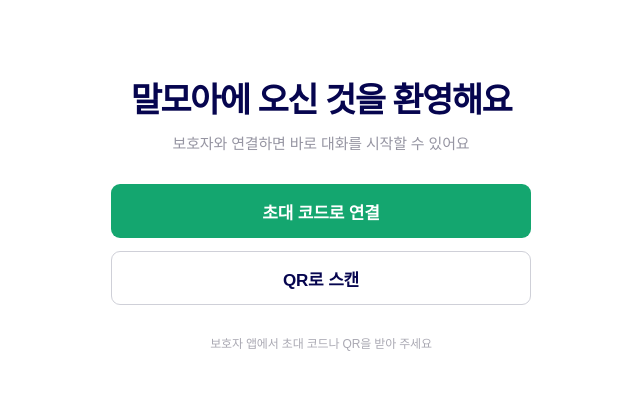
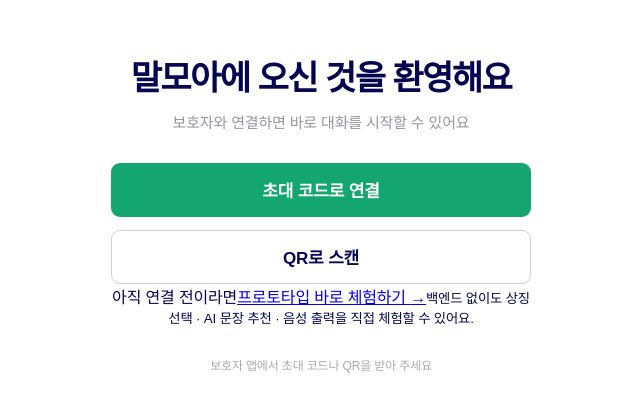
Before and after one commit to usernameisuser11/malmoa-ai-personalization, a Next.js app in the folder frontend/: page / in a window 1280 px wide. Shown: the part 153-564 px from the top of the page, without its empty margins (319-959 px from the left). Built offline with nearby package versions, Linux system fonts and the light colour scheme.

Commit message:
feat: add direct prototype experience entry

```diff
--- a/frontend/src/app/page.tsx
+++ b/frontend/src/app/page.tsx
@@ -10,6 +10,11 @@
           <Link className="m2-button m2-button--primary" href="/connect?mode=code">초대 코드로 연결</Link>
           <Link className="m2-button m2-button--outline" href="/connect?mode=qr">QR로 스캔</Link>
         </div>
+        <div className="m2-welcome__demo">
+          <span>아직 연결 전이라면</span>
+          <Link href="/aac?demo=1">프로토타입 바로 체험하기 <b>→</b></Link>
+          <small>백엔드 없이도 상징 선택 · AI 문장 추천 · 음성 출력을 직접 체험할 수 있어요.</small>
+        </div>
         <span className="m2-welcome__hint">보호자 앱에서 초대 코드나 QR을 받아 주세요</span>
       </section>
     </main>
```
